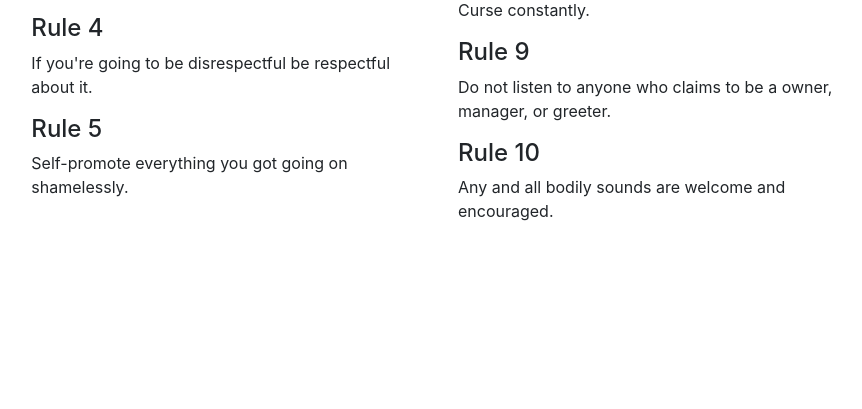
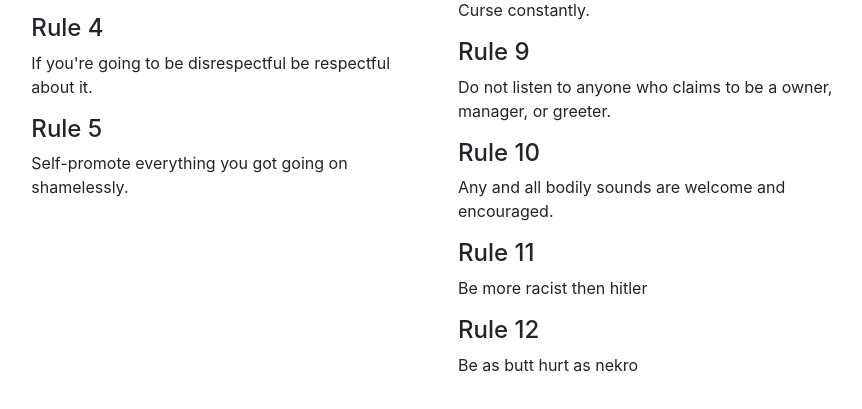
Before and after one commit to adamsandler269/lazy_adams, a Django app: page / in a window 1280 px wide. Shown: the part 391-800 px from the top of the page, without its empty margins (197-1059 px from the left). Run offline with Django 3.2, Linux system fonts and the light colour scheme; some libraries are stand-ins or nearby versions.

Commit message:
'changes'

```diff
--- a/core/templates/core/home.html
+++ b/core/templates/core/home.html
@@ -37,7 +37,10 @@
                 <p>Do not listen to anyone who claims to be a owner, manager, or greeter.</p>
                 <h4>Rule 10</h4>
                 <p>Any and all bodily sounds are welcome and encouraged.</p>
-
+                <h4>Rule 11</h4>
+                <p>Be more racist then hitler</p>
+                <h4>Rule 12</h4>
+                <p>Be as butt hurt as nekro</p>
             </div>
         </div>
     </div>
```
